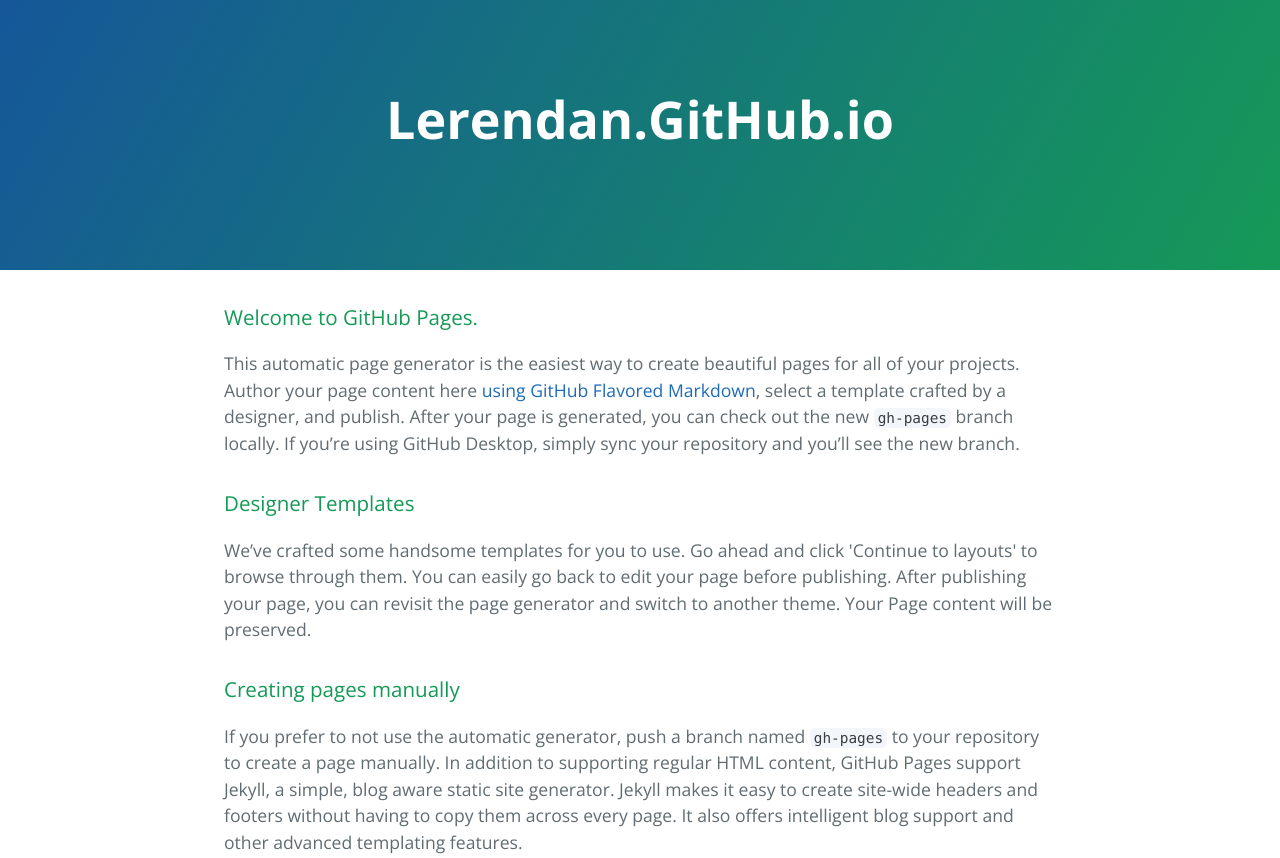
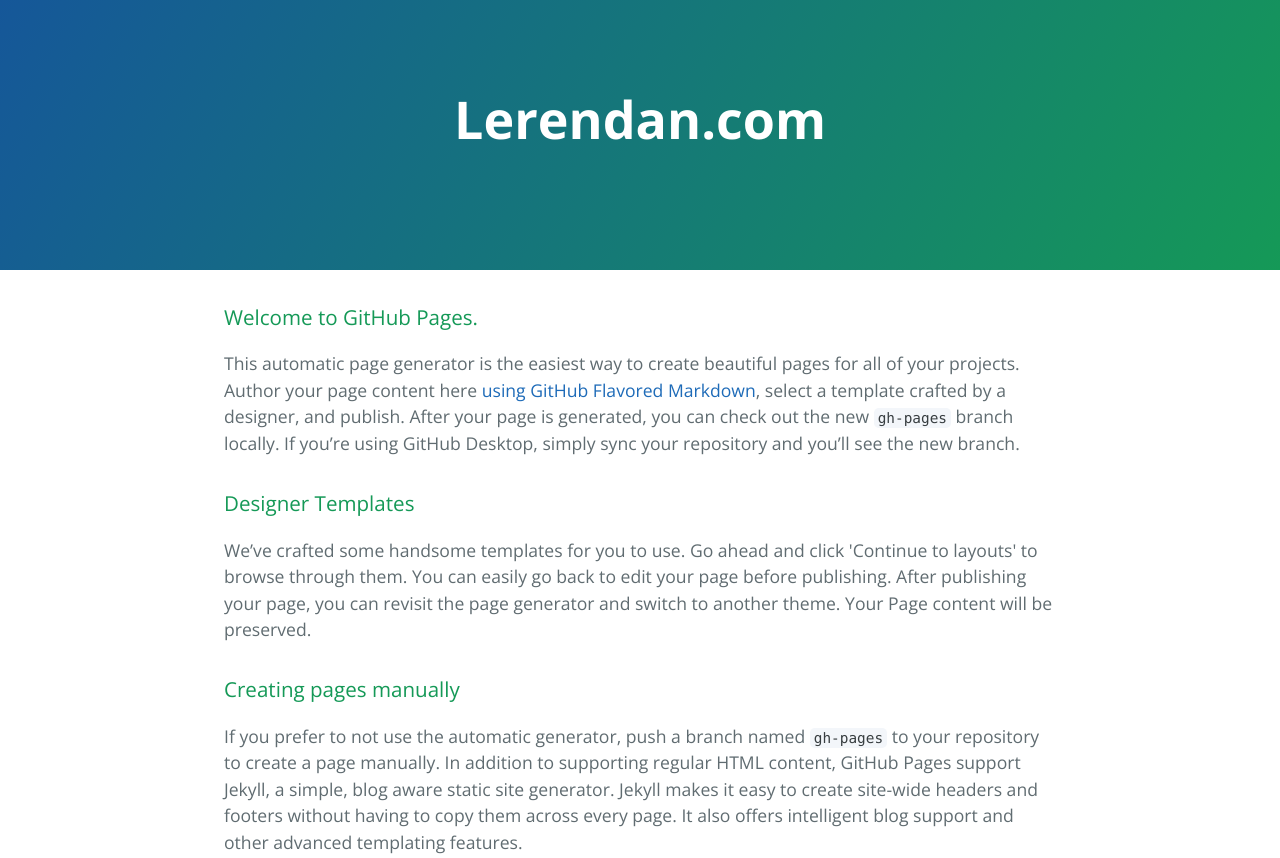
Before and after one commit to lerendan/lerendan.github.io, a plain HTML site: page index.html in a window 1280 px wide. Shown: the top 858 px of the page. Drawn offline with nearby package versions, Linux system fonts and the light colour scheme.

Commit message:
Update index.html

```diff
--- a/index.html
+++ b/index.html
@@ -11,7 +11,7 @@
   </head>
   <body>
     <section class="page-header">
-      <h1 class="project-name">Lerendan.GitHub.io</h1>
+      <h1 class="project-name">Lerendan.com</h1>
       <h2 class="project-tagline"></h2>
     </section>
 
```
